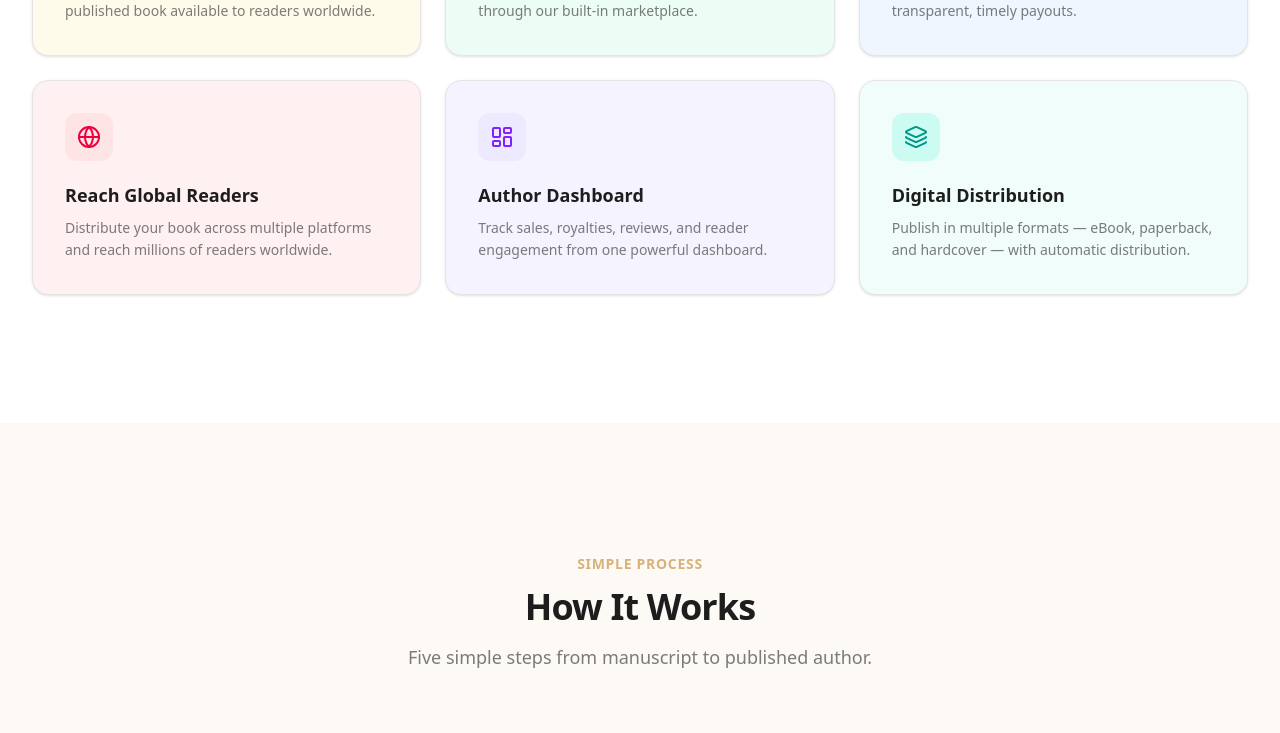
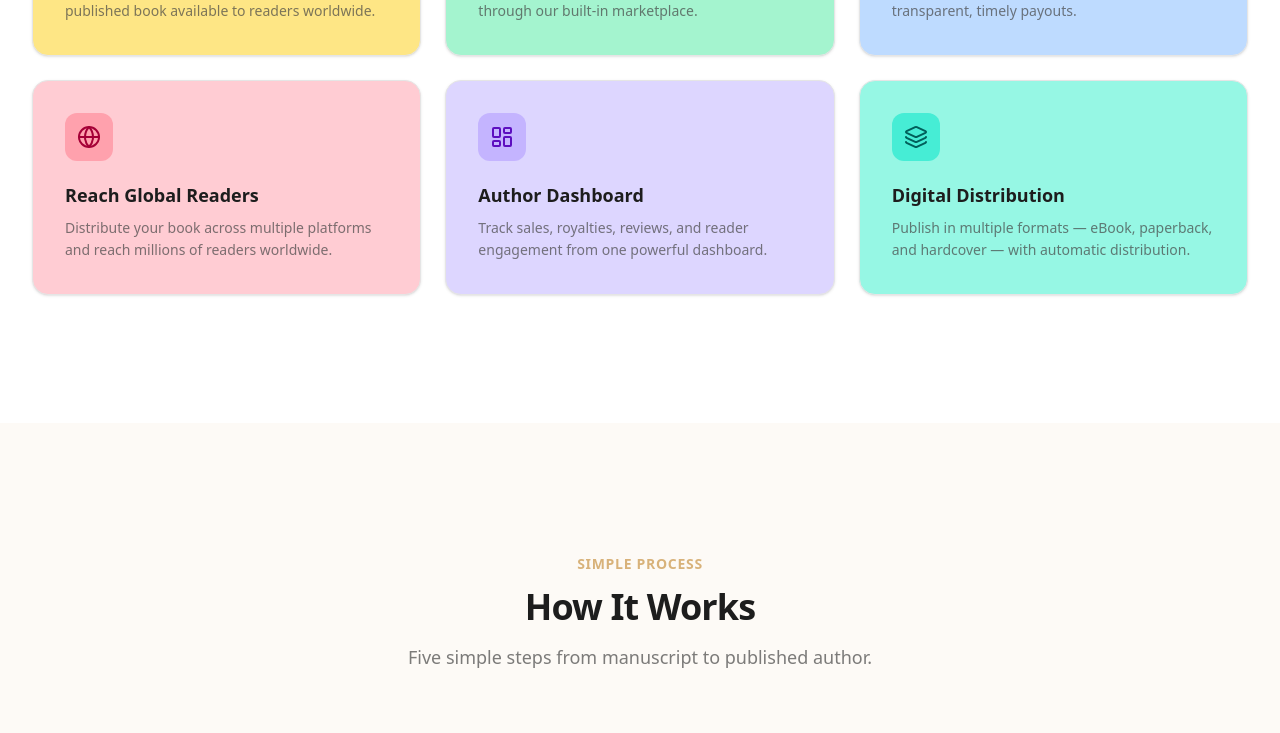
Before and after one commit to Johnfavour-maidu/statement-publications, a Next.js app: page / in a window 1280 px wide. Shown: the part 1220-1953 px from the top of the page. Built offline with nearby package versions, Linux system fonts and the light colour scheme; no server answers; a web font is replaced by a local one.

Commit message:
Darken box colors to bg-xxx-200 for features steps testimonials

```diff
--- a/src/app/page.tsx
+++ b/src/app/page.tsx
@@ -111,60 +111,60 @@ const features = [
     title: "Publish Books",
     description:
       "Transform your manuscript into a professionally published book available to readers worldwide.",
-    bg: "bg-amber-50",
-    iconColor: "text-amber-600",
-    iconBg: "bg-amber-100",
-    border: "border-amber-200",
+    bg: "bg-amber-200",
+    iconColor: "text-amber-800",
+    iconBg: "bg-amber-300",
+    border: "border-amber-300",
   },
   {
     icon: ShoppingCart,
     title: "Sell Books",
     description:
       "Set your own prices and sell directly to readers through our built-in marketplace.",
-    bg: "bg-emerald-50",
-    iconColor: "text-emerald-600",
-    iconBg: "bg-emerald-100",
-    border: "border-emerald-200",
+    bg: "bg-emerald-200",
+    iconColor: "text-emerald-800",
+    iconBg: "bg-emerald-300",
+    border: "border-emerald-300",
   },
   {
     icon: DollarSign,
     title: "Earn Royalties",
     description:
       "Earn competitive royalties on every sale with transparent, timely payouts.",
-    bg: "bg-blue-50",
-    iconColor: "text-blue-600",
-    iconBg: "bg-blue-100",
-    border: "border-blue-200",
+    bg: "bg-blue-200",
+    iconColor: "text-blue-800",
+    iconBg: "bg-blue-300",
+    border: "border-blue-300",
   },
   {
     icon: Globe,
     title: "Reach Global Readers",
     description:
       "Distribute your book across multiple platforms and reach millions of readers worldwide.",
-    bg: "bg-rose-50",
-    iconColor: "text-rose-600",
-    iconBg: "bg-rose-100",
-    border: "border-rose-200",
+    bg: "bg-rose-200",
+    iconColor: "text-rose-800",
+    iconBg: "bg-rose-300",
+    border: "border-rose-300",
   },
   {
     icon: LayoutDashboard,
     title: "Author Dashboard",
     description:
       "Track sales, royalties, reviews, and reader engagement from one powerful dashboard.",
-    bg: "bg-violet-50",
-    iconColor: "text-violet-600",
-    iconBg: "bg-violet-100",
-    border: "border-violet-200",
+    bg: "bg-violet-200",
+    iconColor: "text-violet-800",
+    iconBg: "bg-violet-300",
+    border: "border-violet-300",
   },
   {
     icon: Layers,
     title: "Digital Distribution",
     description:
       "Publish in multiple formats — eBook, paperback, and hardcover — with automatic distribution.",
-    bg: "bg-teal-50",
-    iconColor: "text-teal-600",
-    iconBg: "bg-teal-100",
-    border: "border-teal-200",
+    bg: "bg-teal-200",
+    iconColor: "text-teal-800",
+    iconBg: "bg-teal-300",
+    border: "border-teal-300",
   },
 ];
 
@@ -173,50 +173,50 @@ const steps = [
     icon: Pen,
     title: "Create Account",
     description: "Sign up for free and set up your author profile in minutes.",
-    bg: "bg-amber-50",
-    iconColor: "text-amber-600",
-    number: "text-amber-500",
-    border: "border-amber-200",
+    bg: "bg-amber-200",
+    iconColor: "text-amber-800",
+    number: "text-amber-700",
+    border: "border-amber-300",
   },
   {
     icon: Upload,
     title: "Upload Manuscript",
     description:
       "Upload your manuscript in any standard format. We accept DOCX, PDF, and more.",
-    bg: "bg-emerald-50",
-    iconColor: "text-emerald-600",
-    number: "text-emerald-500",
-    border: "border-emerald-200",
+    bg: "bg-emerald-200",
+    iconColor: "text-emerald-800",
+    number: "text-emerald-700",
+    border: "border-emerald-300",
   },
   {
     icon: Palette,
     title: "Design Your Book",
     description:
       "Choose from professional templates or upload your own cover design.",
-    bg: "bg-blue-50",
-    iconColor: "text-blue-600",
-    number: "text-blue-500",
-    border: "border-blue-200",
+    bg: "bg-blue-200",
+    iconColor: "text-blue-800",
+    number: "text-blue-700",
+    border: "border-blue-300",
   },
   {
     icon: Rocket,
     title: "Publish",
     description:
       "Review, preview, and hit publish. Your book goes live within 24 hours.",
-    bg: "bg-rose-50",
-    iconColor: "text-rose-600",
-    number: "text-rose-500",
-    border: "border-rose-200",
+    bg: "bg-rose-200",
+    iconColor: "text-rose-800",
+    number: "text-rose-700",
+    border: "border-rose-300",
   },
   {
     icon: Banknote,
     title: "Earn Royalties",
     description:
       "Start earning competitive royalties on every sale with weekly payouts.",
-    bg: "bg-violet-50",
-    iconColor: "text-violet-600",
-    number: "text-violet-500",
-    border: "border-violet-200",
+    bg: "bg-violet-200",
+    iconColor: "text-violet-800",
+    number: "text-violet-700",
+    border: "border-violet-300",
   },
 ];
 
@@ -323,9 +323,9 @@ const testimonials = [
       "Statement Publications made publishing my debut novel effortless. The platform is intuitive, the support team is incredible, and I earned my first royalty within the first month.",
     rating: 5,
     color: "from-amber-500 to-orange-600",
-    quoteColor: "text-amber-500",
-    bg: "bg-amber-50",
-    border: "border-amber-200",
+    quoteColor: "text-amber-700",
+    bg: "bg-amber-200",
+    border: "border-amber-300",
   },
   {
     name: "Kwame Poku",
@@ -334,9 +334,9 @@ const testimonials = [
       "I've tried other platforms, but none compare. The author dashboard gives me full visibility into my sales and royalties. The design tools are top-notch.",
     rating: 5,
     color: "from-emerald-500 to-teal-600",
-    quoteColor: "text-emerald-500",
-    bg: "bg-emerald-50",
-    border: "border-emerald-200",
+    quoteColor: "text-emerald-700",
+    bg: "bg-emerald-200",
+    border: "border-emerald-300",
   },
   {
     name: "Efua Mensah",
@@ -345,9 +345,9 @@ const testimonials = [
       "From manuscript upload to global distribution, everything was seamless. My book is now available in 30+ countries. I couldn't be happier with the results.",
     rating: 5,
     color: "from-blue-500 to-indigo-600",
-    quoteColor: "text-blue-500",
-    bg: "bg-blue-50",
-    border: "border-blue-200",
+    quoteColor: "text-blue-700",
+    bg: "bg-blue-200",
+    border: "border-blue-300",
   },
 ];
 
```
